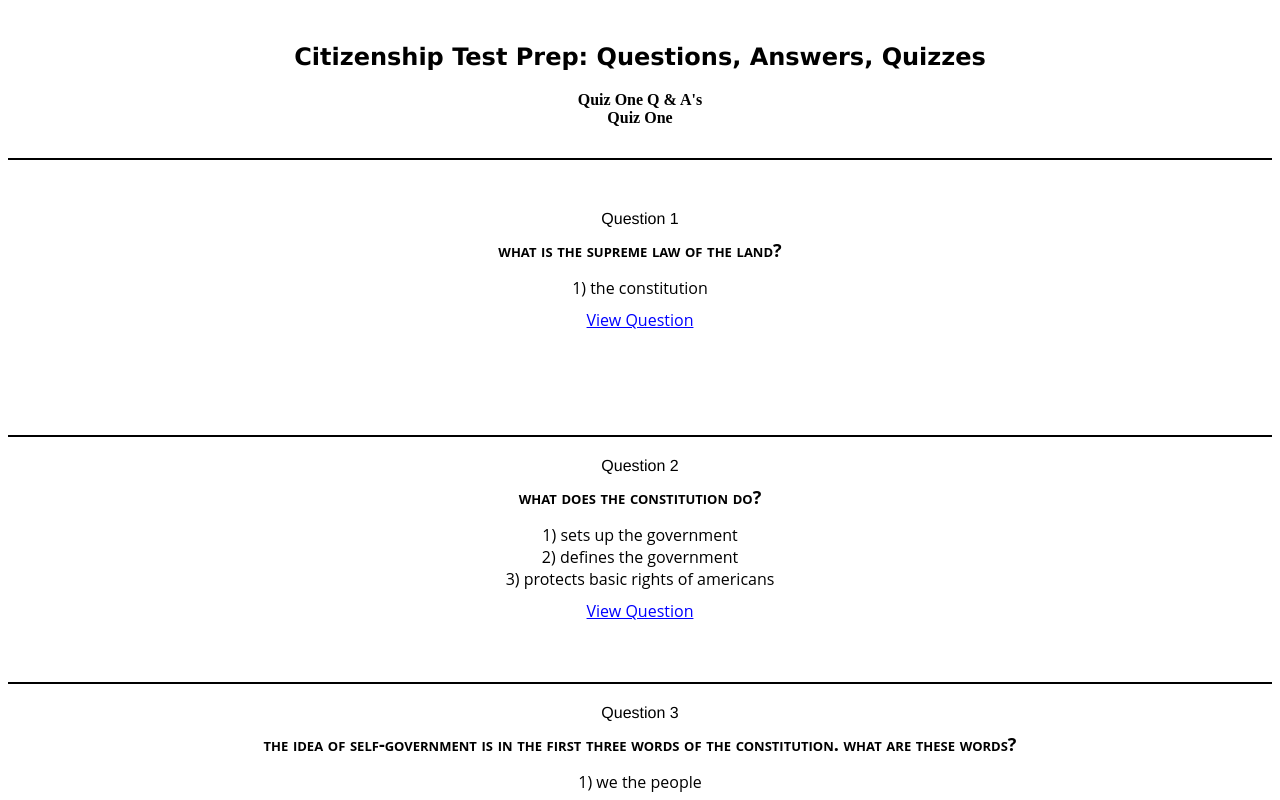
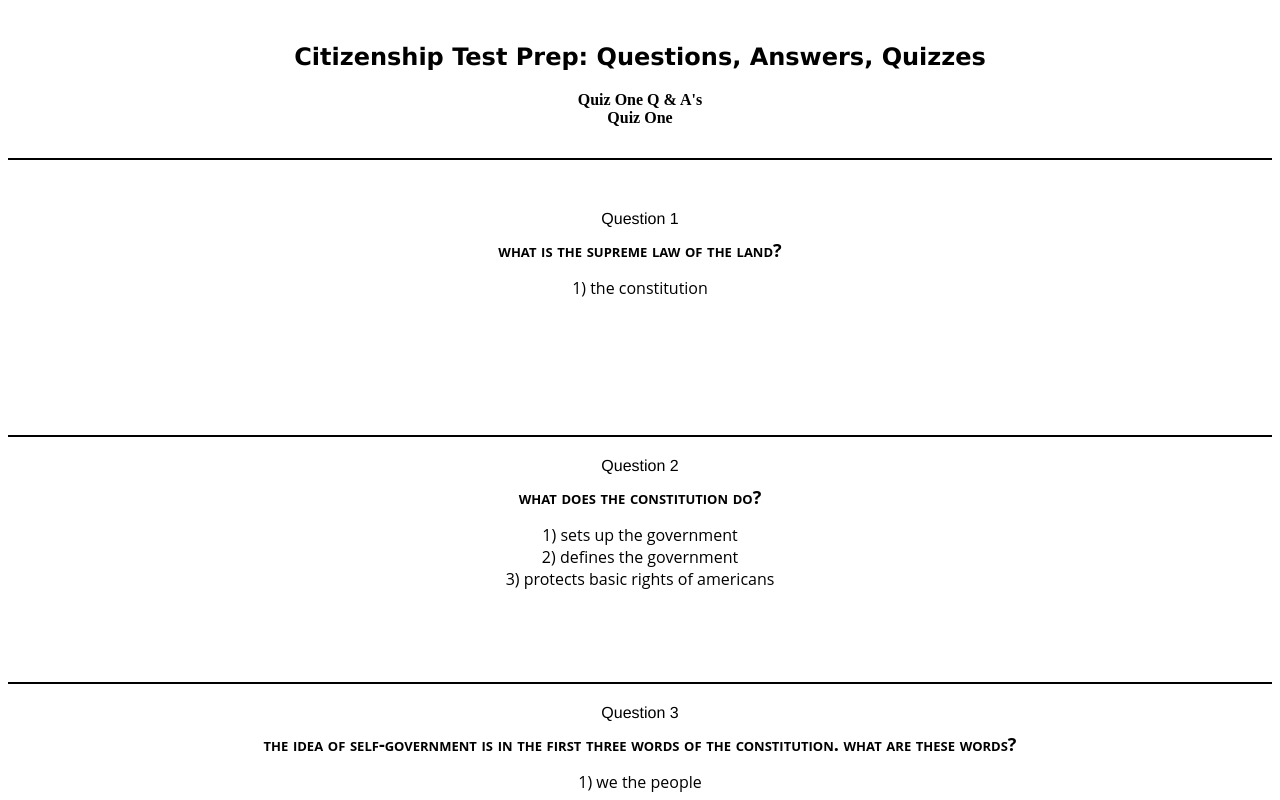
Before and after one commit to mmaustin/citizenship-questions-answers, a React (Create React App) app in the folder citizenship-frontend/: page / in a window 1280 px wide. Shown: the top 800 px of the page. Built offline with nearby package versions, Linux system fonts and the light colour scheme.

Commit message:
commented out all references and links to the inividual q and a pages

```diff
--- a/citizenship-frontend/src/App.js
+++ b/citizenship-frontend/src/App.js
@@ -2,7 +2,7 @@ import React from 'react'
 import { QuestionsList } from './features/questions/QuestionsList'
 import {BrowserRouter as Router, Routes, Route} from 'react-router-dom'
 import Navbar from './app/Navbar'
-import { SingleQuestionPage } from './features/questions/SingleQuestionPage'
+/*import { SingleQuestionPage } from './features/questions/SingleQuestionPage'*/
 import { QuizOne } from './features/questions/QuizOne'
 
 const App = () => {
@@ -12,7 +12,7 @@ const App = () => {
             <Navbar/>
                 <Routes>
                     <Route exact path='/' element={<QuestionsList/>}/>
-                    <Route exact path='/questions/:questionId' element={<SingleQuestionPage/>} />
+                    {/*<Route exact path='/questions/:questionId' element={<SingleQuestionPage/>} />*/}
                     <Route exact path='/questions/quizone' element={<QuizOne/>}/>
                     <Route path="*" element={<p>There's nothing here!</p> }/>
                 </Routes>
--- a/citizenship-frontend/src/features/questions/QuestionsList.js
+++ b/citizenship-frontend/src/features/questions/QuestionsList.js
@@ -1,6 +1,6 @@
 import React from 'react'
 import { useSelector } from 'react-redux'
-import { Link } from 'react-router-dom'
+//import { Link } from 'react-router-dom'
 
 export const QuestionsList = () => {
     const questions = useSelector(state => state.questions)
@@ -16,9 +16,9 @@ export const QuestionsList = () => {
 
             ))}
 
-            <Link className='question-link' to={`/questions/${question.id}`}>
+            {/*<Link className='question-link' to={`/questions/${question.id}`}>
             View Question
-            </Link>
+            </Link> */}
         </article>
     ))
 
--- a/citizenship-frontend/src/features/questions/SingleQuestionPage.js
+++ b/citizenship-frontend/src/features/questions/SingleQuestionPage.js
@@ -1,4 +1,4 @@
-import React from 'react'
+/*import React from 'react'
 import { useSelector } from 'react-redux'
 import { useParams } from 'react-router-dom'
 
@@ -30,4 +30,4 @@ export const SingleQuestionPage = () => {
             </section>
         </>
     )
-}
+}*/
```
